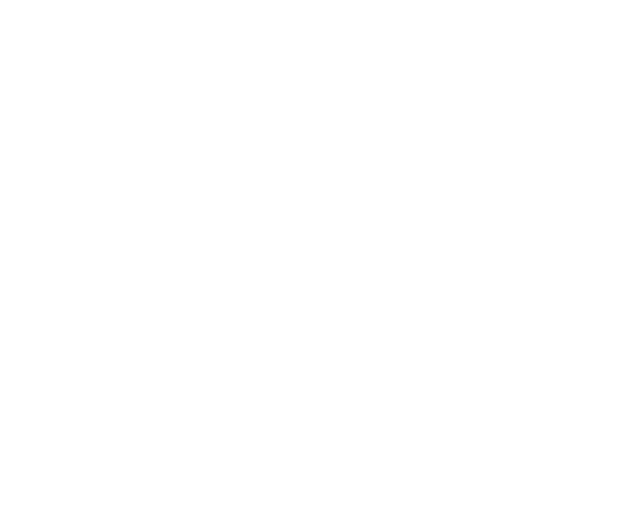
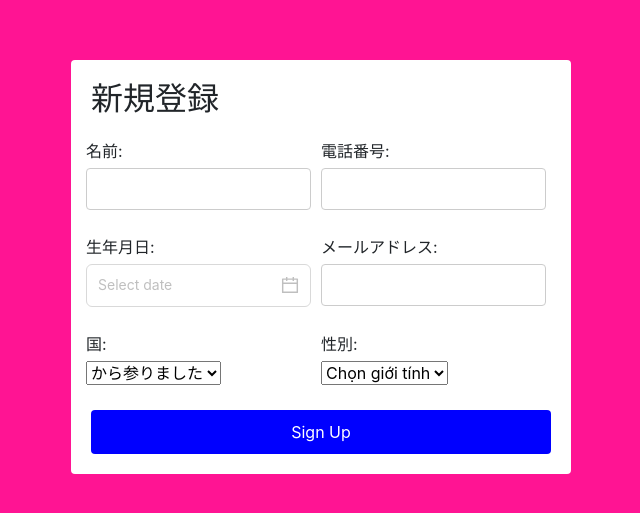
Before and after one commit to Doantrungdung2001/Admin-dashboard, a React (Create React App) app: page /signup in a window 1280 px wide. Before the commit this address had no page. Shown: the part 133-646 px from the top of the page, without its empty margins (319-959 px from the left). Built offline with nearby package versions, Linux system fonts and the light colour scheme.

Commit message:
update signup

```diff
--- a/src/Components/AppRoutes/index.js
+++ b/src/Components/AppRoutes/index.js
@@ -6,12 +6,14 @@
 import AdminLayout from '../../Page/AdminLayout';
 import UserLayout from '../../Page/UserLayout';
 import UserHomePage from '../../Page/UserHomePage/index';
+import SignUp from '../../Page/SignUp/SignUp';
 
 function AppRoutes() {
     return (
         <Routes>
             {/* Define user routes here */}
             <Route path="/" element={<UserLayout />}>
+                <Route path="/signup" element={<SignUp />} />
                 <Route index element={<UserHomePage />} />
             </Route>
 
--- /dev/null
+++ b/src/Page/SignUp/SignUp.js
@@ -0,0 +1,87 @@
+
+import React from 'react';
+import { DatePicker, TimePicker } from 'antd';
+import './Signup.css';
+
+function SignUp() {
+
+  const handleSubmit = (e) => {
+    e.preventDefault();
+    // Xử lý logic đăng nhập
+  };
+
+  const formStyle = {
+    backgroundColor: 'white', // Màu nền của form là màu trắng
+  };
+
+  const screenStyle = {
+    backgroundColor: '#FF1493', // Màu nền của màn hình là màu đỏ tím
+    minHeight: '100vh', // Đảm bảo màn hình có ít nhất chiều cao là 100% viewport
+  };
+
+  const datePickerStyle = {
+    width: '100%', // Đặt chiều rộng của DatePicker là 100%
+    height: '43px', // Đặt chiều cao của DatePicker
+    fontSize: '18px', // Đặt kích thước font chữ
+  };
+
+  return(
+    <div className="signup-container" style={screenStyle}>
+    <form className="signup-form" style={formStyle} onSubmit={handleSubmit}>
+      <h2>新規登録</h2>
+      <div className="form-group">
+        <div className="form-row">
+          <div className="form-col">
+            <label htmlFor="name">名前:</label>
+            <input type="text" id="name" name="name" required />
+          </div>
+          <div className="form-col">
+            <label htmlFor="telephone">電話番号:</label>
+            <input type="tel" id="telephone" name="telephone" required />
+          </div>
+        </div>
+      </div>
+      <div className="form-group">
+        <div className="form-row">
+          <div className="form-col">
+            <label htmlFor="date">生年月日:</label>
+            <DatePicker id="date" name="date" style={datePickerStyle} required />
+          </div>
+          <div className="form-col">
+            <label htmlFor="telephone">メールアドレス:</label>
+            <input type="tel" id="telephone" name="telephone" required />
+          </div>
+        </div>
+      </div>
+      <div className="form-group">
+        <div className="form-row">
+          <div className="form-col">
+            <label htmlFor="name">国:</label>
+              <select id="country" name="country" required>
+                <option value="">から参りました</option>
+                <option value="jp">日本</option>
+                <option value="vn">ベトナム</option>
+                <option value="us">アメリカ</option>
+                <option value="world">他の国</option>
+
+                {/* Thêm các tùy chọn quốc gia khác vào đây */}
+              </select>
+          </div>
+          <div className="form-col">
+            <label htmlFor="name">性別:</label>
+              <select id="gender" name="gender" required>
+                <option value="">Chọn giới tính</option>
+                <option value="male">男性</option>
+                <option value="female">女性</option>
+                {/* Thêm các tùy chọn giới tính khác vào đây */}
+              </select>
+          </div>
+        </div>
+      </div>
+      <button type="submit" style={{backgroundColor: "blue", color:"white" , padding: "10px 20px"}}>Sign Up</button>
+    </form>
+  </div>
+  );
+}
+
+export default SignUp;
--- /dev/null
+++ b/src/Page/SignUp/Signup.css
@@ -0,0 +1,57 @@
+.signup-container {
+    display: flex;
+    justify-content: center;
+    align-items: center;
+    height: 100vh;
+  }
+
+  .signup-form {
+    width: 500px;
+    padding: 20px;
+    background: #f1f1f1;
+    border-radius: 4px;
+  }
+
+  .signup-form h2 {
+    text-align: left;
+    margin-bottom: 20px;
+  }
+
+  .form-group {
+    margin-bottom: 25px;
+  }
+
+  .form-group label {
+    display: block;
+    margin-bottom: 5px;
+  }
+
+  .form-row {
+    display: flex;
+    justify-content: space-between;
+  }
+
+  .form-col {
+    flex: 1;
+    margin-right: 10px;
+  }
+
+  input[type='text'],
+  input[type='tel'],
+  input[type='email'],
+  input[type='password'] {
+    width: 100%;
+    padding: 8px;
+    border-radius: 4px;
+    border: 1px solid #ccc;
+  }
+
+  button[type='submit'] {
+    width: 100%;
+    padding: 8px;
+    border-radius: 4px;
+    border: none;
+    background: #4caf50;
+    color: #fff;
+    cursor: pointer;
+  }
```
Also changed, not shown: src/Components/Validator/regexValidation.js (added, +12 -0 lines).
